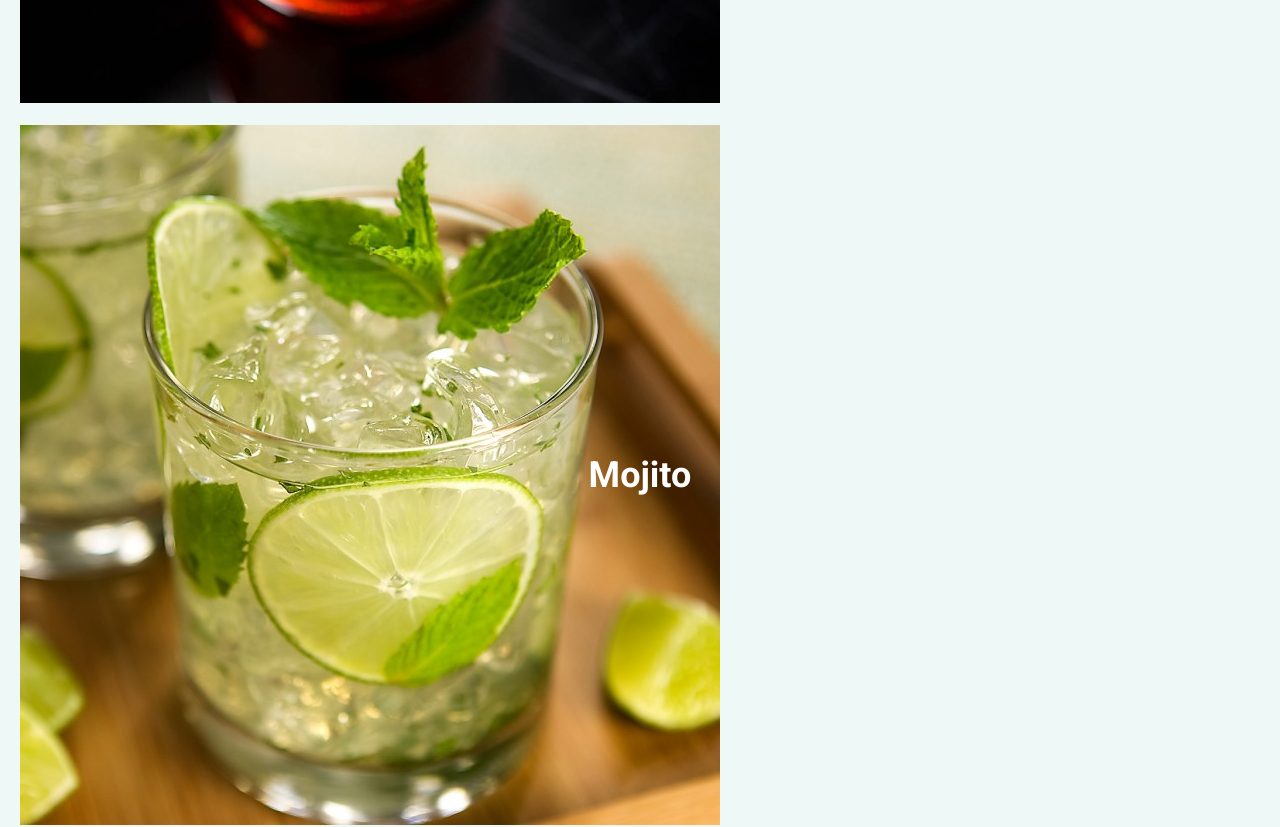
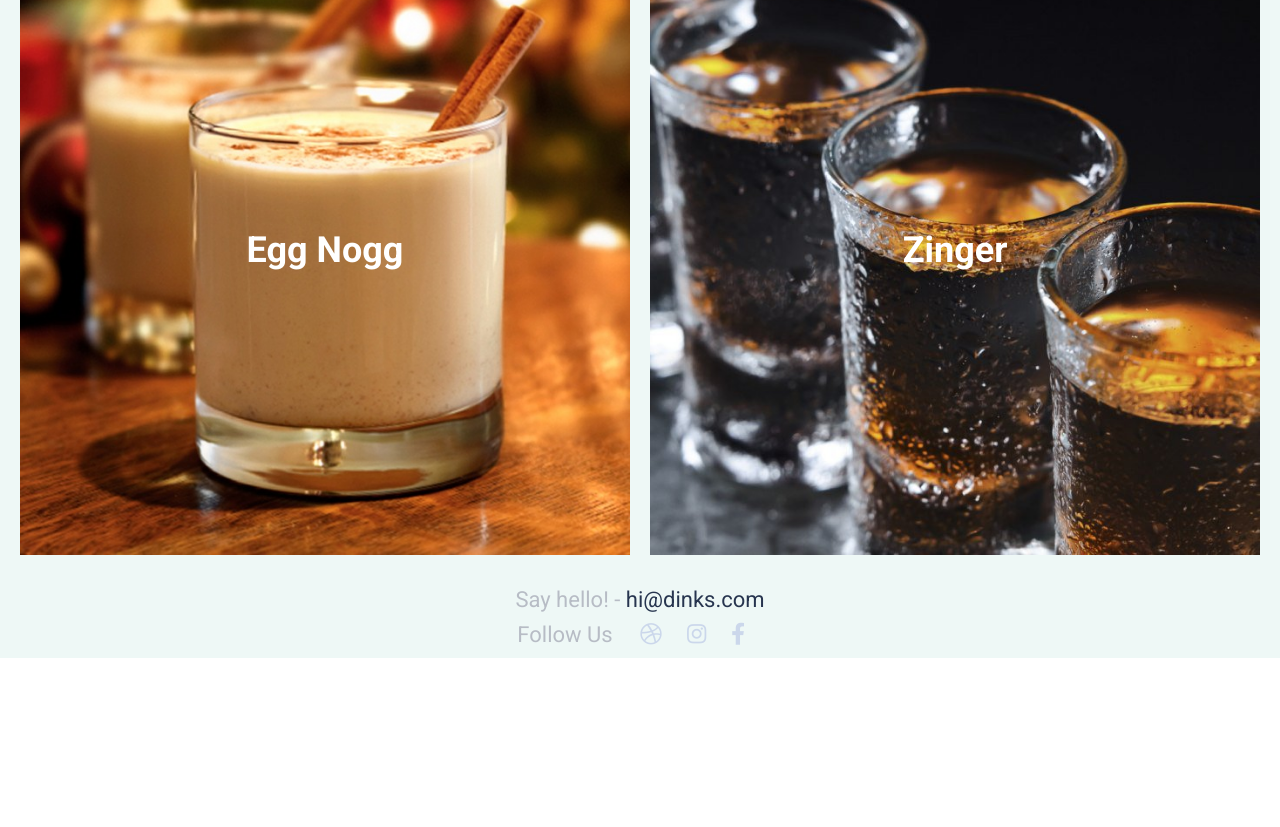
Before and after one commit to danleks/project-implementation, a website built with webpack: page src/template.html in a window 1280 px wide. Shown: the part 1420-2247 px from the top of the page. After the commit the page ends 2078 px from the top, so only its background shows below. Built offline with nearby package versions, Linux system fonts and the light colour scheme; files whose address does not match are found by name; a web font is replaced by a local one.

Commit message:
fixed styles for touch devices

```diff
--- a/src/style/base/_base.scss
+++ b/src/style/base/_base.scss
@@ -12,5 +12,6 @@ html {
   .mainWrapper {
     display: grid;
     grid-template-rows: 10vh auto 10vh;
+    justify-content: center;
     background-color: colorMap($colorMap, 'background', 'main');
   }
--- a/src/style/components/_gallery.scss
+++ b/src/style/components/_gallery.scss
@@ -1,15 +1,11 @@
 .gallery {
-    display: flex;
-    flex-direction: column;
+    display: grid;
+    grid-gap: 2rem;
     padding: 2rem;
 
     &__item {
         position: relative;
         width: 100%;
-
-        &:not(:last-child) {
-            margin-bottom: 2rem;
-        }
     }
 
     &__img {
@@ -27,4 +23,10 @@
             text-align: center;
         }
     }
+
+    @include respond-to(medium) {
+        display: grid;
+        grid-template-columns: 1fr 1fr;
+        grid-gap: 2rem;
+    }
 }
--- a/src/style/components/_nav.scss
+++ b/src/style/components/_nav.scss
@@ -14,6 +14,9 @@
         background-color: colorMap($colorMap, 'background', 'menu-panel');
         z-index: $zindex-menu;
 
+        @include respond-to(medium) {
+            transform: translateX(80rem);
+        }
 
         &--active {
             transform: translateX(0);
--- a/src/style/layout/_footer.scss
+++ b/src/style/layout/_footer.scss
@@ -5,11 +5,19 @@
     align-items: center;
     font-size: 1.5rem;
 
+    @include respond-to(medium) {
+        font-size: 2.2rem;
+    }
+
     &__address {
         display: flex;
         justify-content: center;
         width: 20rem;
         font-style: normal;
+
+        @include respond-to(medium) {
+            width: 30rem;
+        }
         & > span {
             text-align: center;
             color: colorMap($colorMap, 'general', 'midGrey');
@@ -25,6 +33,10 @@
         display: flex;
         width: 20rem;
         justify-content: center;
+
+        @include respond-to(medium) {
+            width: 30rem;
+        }
     }
 
     &__title {
@@ -45,6 +57,10 @@
     &__socialItem {
         &:not(:last-child) {
             margin-right: 1.5rem;
+
+            @include respond-to(medium) {
+                margin-right: 2.5rem;
+            }
         }
         color: colorMap($colorMap, 'textColor', 'social');
     }
--- a/src/style/layout/_header.scss
+++ b/src/style/layout/_header.scss
@@ -2,7 +2,7 @@
     display: flex;
     justify-content: space-between;
     align-items: center;
-    padding: 1rem;
+    padding: 2rem;
 
     &__title {
         padding: 1rem 1.5rem;
```
